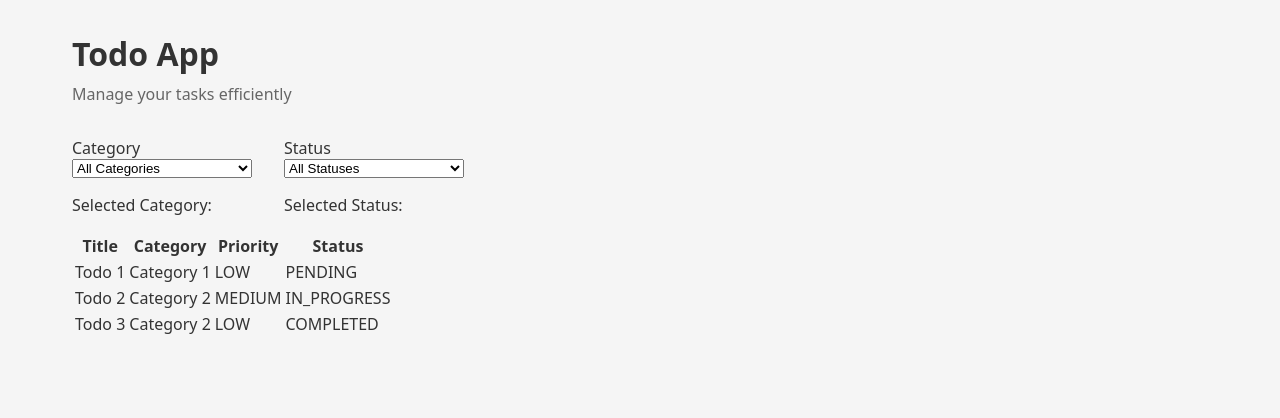
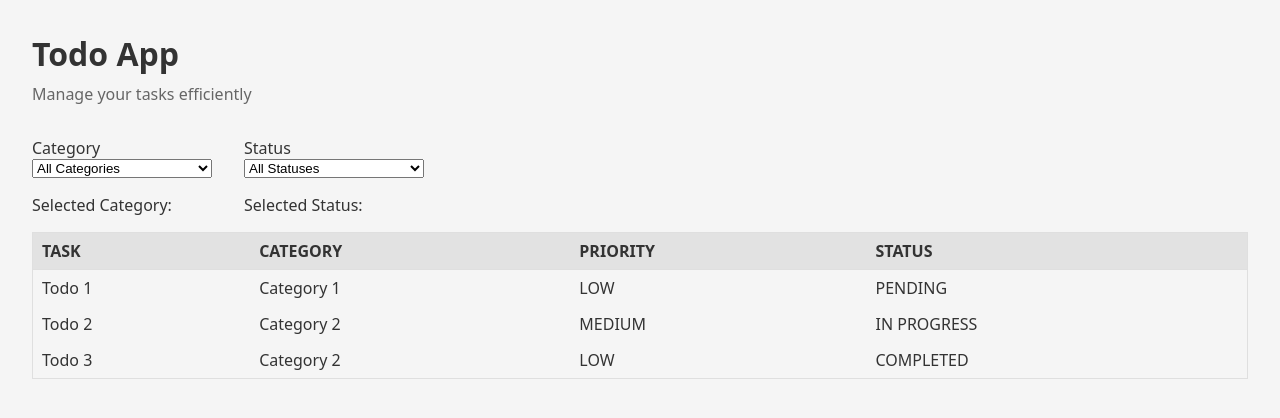
Before and after one commit to aarontristancho/todo-app, a React app in the folder frontend/: page / in a window 1280 px wide. Shown: the top 418 px of the page. Built offline with nearby package versions, Linux system fonts and the light colour scheme; the HTML template or start-up script is replaced by a standard one.

Commit message:
Add style to TodoTable and TodoRow.

```diff
--- a/frontend/src/App.css
+++ b/frontend/src/App.css
@@ -1,5 +1,5 @@
 .app {
-  max-width: 1200px;
+  max-width: 1400px;
   margin: 0 auto;
   padding: 2rem;
 }
--- /dev/null
+++ b/frontend/src/components/TodoRow.css
@@ -0,0 +1,4 @@
+tr:hover { /* highlight a row when the mouse hovers over it */
+    background-color: #e5e5e5;
+    transition: background-color 0.2s ease;
+}
--- a/frontend/src/components/TodoRow.jsx
+++ b/frontend/src/components/TodoRow.jsx
@@ -1,3 +1,5 @@
+import "./TodoRow.css";
+
 function TodoRow({ todo }) {
 
   return (
--- a/frontend/src/components/TodoTable.css
+++ b/frontend/src/components/TodoTable.css
@@ -0,0 +1,19 @@
+.todo-table {
+    width: 100%;
+    border-collapse: collapse;
+    border: 1px solid #dfdfdf;
+}
+
+.todo-table th {
+    padding: 7px 9px;
+}
+
+.todo-table td {
+    padding: 7px 9px;
+}
+
+.todo-table-head {
+    text-align: left;
+    background-color: #e2e2e2;
+    border: 1px solid #dfdfdf;
+}
--- a/frontend/src/components/TodoTable.jsx
+++ b/frontend/src/components/TodoTable.jsx
@@ -1,4 +1,5 @@
 import TodoRow from "./TodoRow";
+import "./TodoTable.css";
 
 function TodoTable() {
     const todos = [
@@ -14,7 +15,7 @@ function TodoTable() {
             title: "Todo 2",
             category: "Category 2",
             priority: "MEDIUM",
-            status: "IN_PROGRESS"
+            status: "IN PROGRESS"
         },
         {
             id: 3,
@@ -26,13 +27,13 @@ function TodoTable() {
     ];
 
     return (
-        <table>
-            <thead>
+        <table className="todo-table">
+            <thead className="todo-table-head">
                 <tr>
-                    <th>Title</th>
-                    <th>Category</th>
-                    <th>Priority</th>
-                    <th>Status</th>
+                    <th>TASK</th>
+                    <th>CATEGORY</th>
+                    <th>PRIORITY</th>
+                    <th>STATUS</th>
                 </tr>
             </thead>
             <tbody>
```
